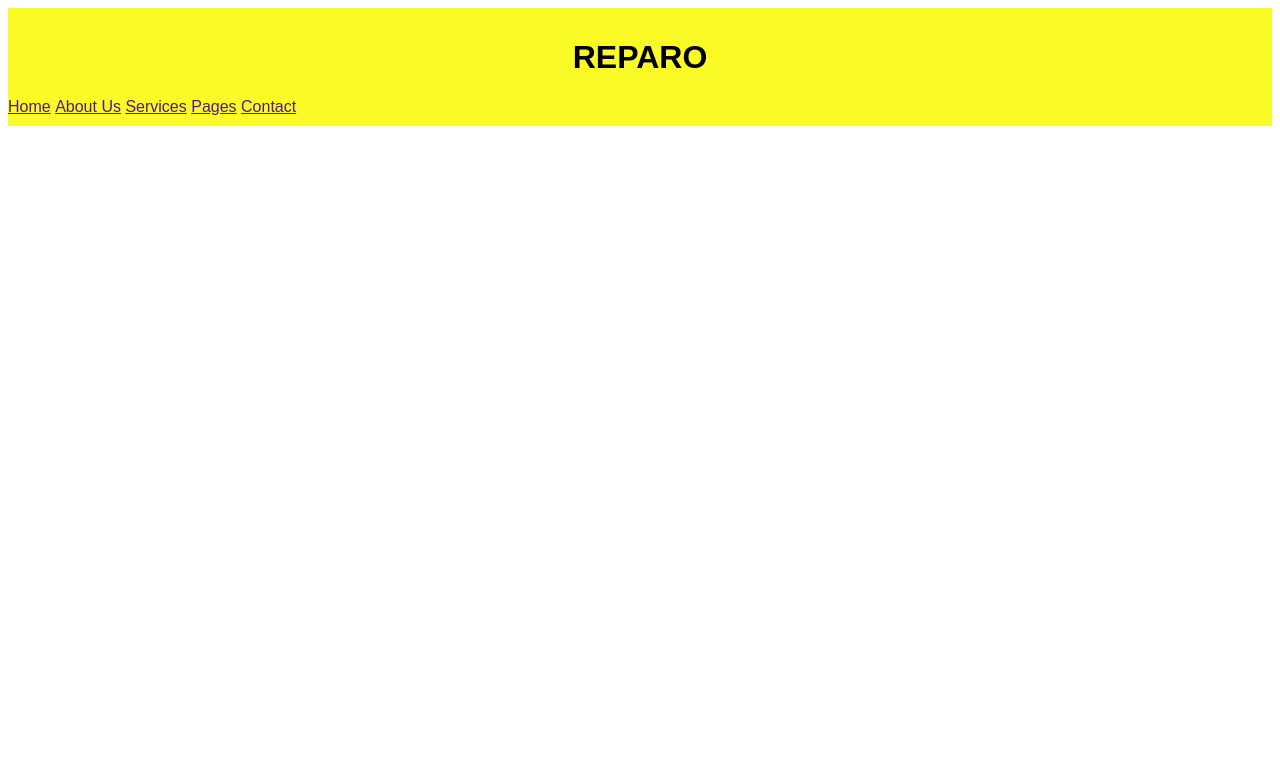
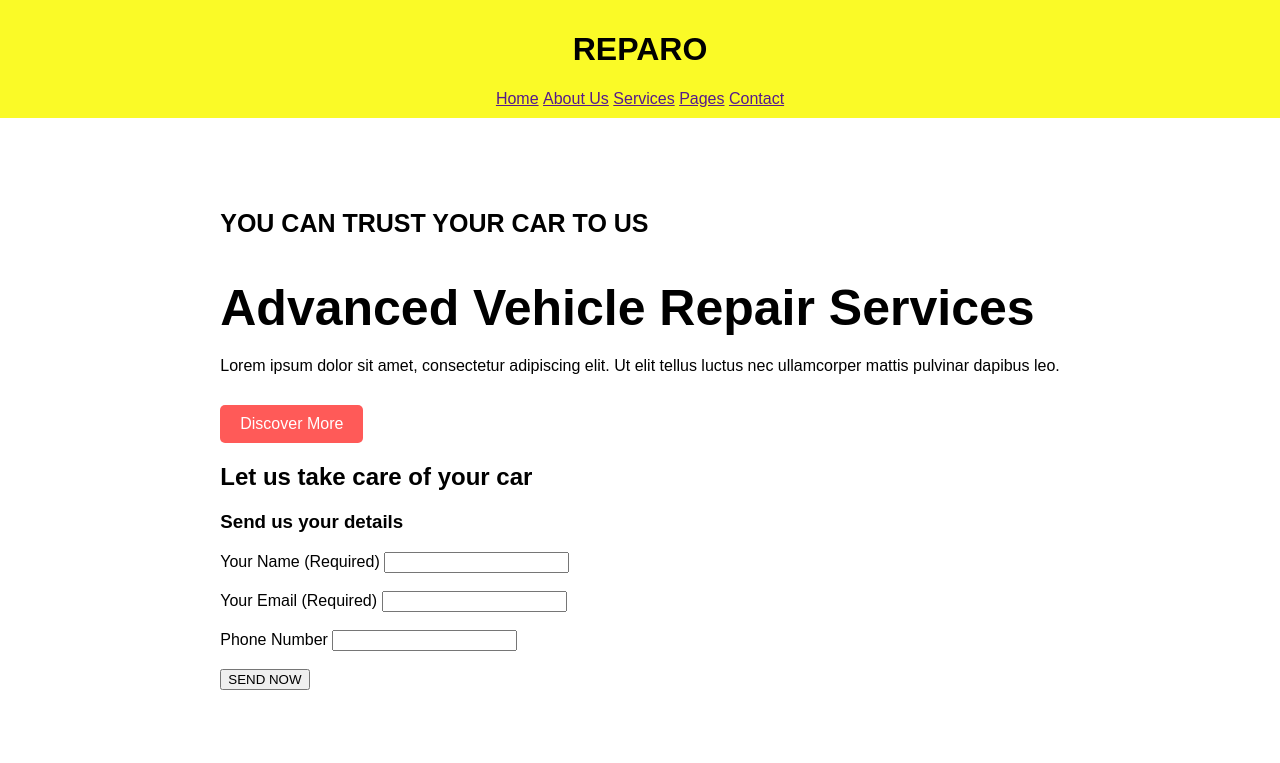
Before and after one commit to Rauf-Asif/web-layout, a plain HTML site: page layout-practice.html in a window 1280 px wide. Drawn offline with Linux system fonts and the light colour scheme.

Commit message:
form and css making

```diff
--- a/layout-practice.html
+++ b/layout-practice.html
@@ -4,29 +4,7 @@
     <meta charset="UTF-8">
     <meta name="viewport" content="width=device-width, initial-scale=1.0">
     <title>Layout</title>
-    <style>
-        body {
-            font-family: sans-serif;
-            margin: o;
-            padding: 0;
-        }
-
-        header {
-            background-color: rgba(250, 250, 3, 0.856);
-            color: black;
-            padding: 10px 0;
-        }
-        ul {
-            list-style-type: none;
-            margin: 0;
-            padding: 0;
-
-        }
-
-        li {
-        display: inline;
-        }
-    </style>
+    <link rel="stylesheet" href="style.css">
 </head>
 <body>
 
@@ -42,5 +20,51 @@
             </ul>
 
     </header>
+
+    <section class="main-section">
+
+
+            <div class="container">
+        <div  class="content">
+            <h2>YOU CAN TRUST YOUR CAR TO US</h2>
+
+            <h1>Advanced Vehicle Repair Services</h1>
+
+            <p>
+                Lorem ipsum dolor sit amet, consectetur adipiscing elit. Ut elit tellus luctus nec ullamcorper mattis pulvinar dapibus leo.
+            </p>
+
+            <a href="#" class="discover-more-detail">Discover More</a>
+        </div>
+
+
+                <div>
+                    <h2>Let us take care of your car</h2>
+                    <h3>Send us your details</h3>
+
+                        <form>
+                            <div>
+                            <label for="name">Your Name (Required)</label>
+                            <input type="text" id="name" required>
+                            </div>
+<br>
+                            <div>
+                                <label for="email">Your Email (Required)</label>
+                                <input type="email" id="email" required>
+                            </div>
+<br>
+                            <div>
+                                <label for="phone">Phone Number</label>
+                                <input type="tel" id="phone" required>
+                            </div>
+<br>
+                            <button>SEND NOW</button>
+
+                        </form>
+                </div>
+
+            </div>
+    </section>
+
 </body>
 </html>
--- /dev/null
+++ b/style.css
@@ -0,0 +1,58 @@
+body {
+    font-family: sans-serif;
+    margin: 0;
+    padding: 0;
+}
+
+header {
+    background-color: rgba(250, 250, 3, 0.856);
+    color: black;
+    padding: 10px 0;
+}
+ul {
+    list-style-type: none;
+    margin: 0;
+    padding: 0;
+    text-align: center;
+
+}
+
+li {
+display: inline;
+
+}
+
+.container {
+    max-width: 960px;
+    margin:0 auto;
+    padding: 20px;
+}
+
+.main-section {
+    display: flex;
+    justify-content: center;
+    padding: 50px 0;
+}
+
+.content h2 {
+    font-size: 25px;
+    margin-bottom: 10px;
+}
+
+.content h1 {
+    font-size: 50px;
+    margin-bottom: 20px;
+}
+
+.content p {
+    margin-bottom: 30px;
+}
+
+.discover-more-detail {
+    display: inline-block;
+    padding: 10px 20px;
+    background-color: rgba(255,90,88,255);
+    color: #fff;
+    text-decoration: none;
+    border-radius: 5px;
+}
```
